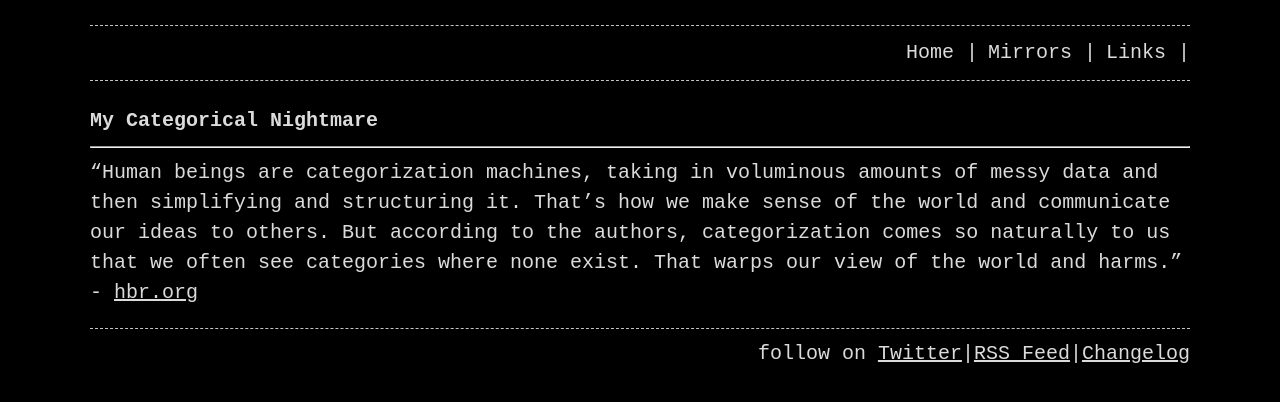
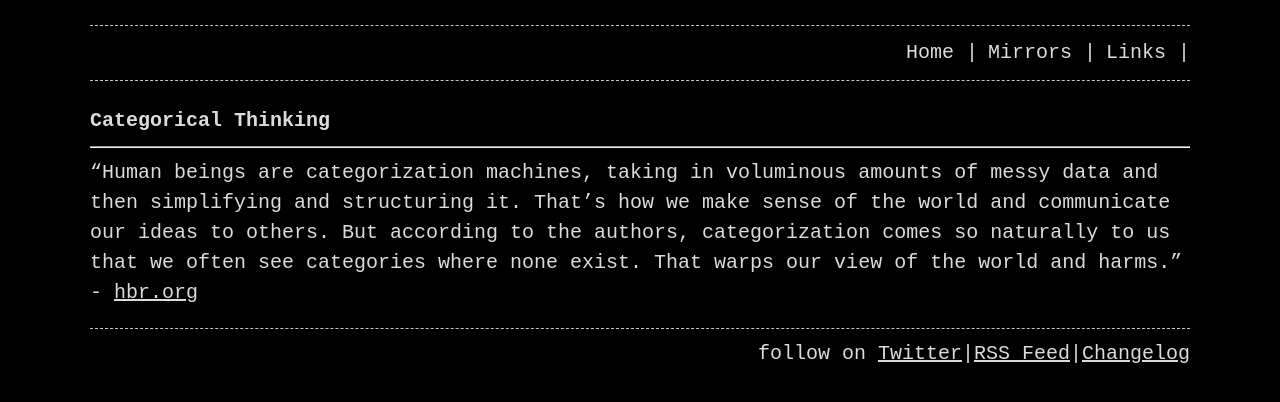
Before and after one commit to 0x7C2f/0x7C2f.github.io.old, a Jekyll site: the page built from _posts/2022-07-26-categorical-thinking.md, in a window 1280 px wide. Shown: the top 402 px of the page. Built offline with Jekyll 4.4.1, drawn with Linux system fonts in a browser that asks for light colours.

Commit message:
renamed:    _posts/2022-07-26-my-categorical-nightmare.md -> _posts/2022-07-26-categorical-thinking.md

```diff
--- a/_posts/2022-07-26-my-categorical-nightmare.md
+++ b/_posts/2022-07-26-categorical-thinking.md
@@ -1,11 +1,11 @@
 ---
-title: "My Categorical Loop"
+title: "Categorical Thinking"
 layout: post
-permalink: /my-categorical-nightmare/
+permalink: /categorical-thinking/
 author: "0x7C2f"
 ---
 
-# My Categorical Nightmare
+# Categorical Thinking
 
 ---
 
```
